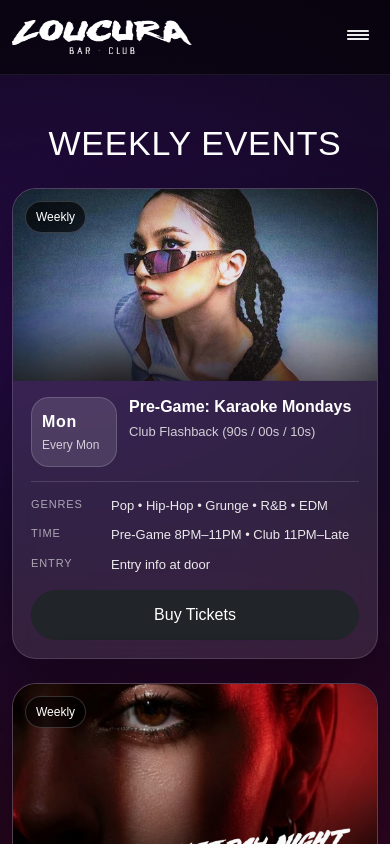
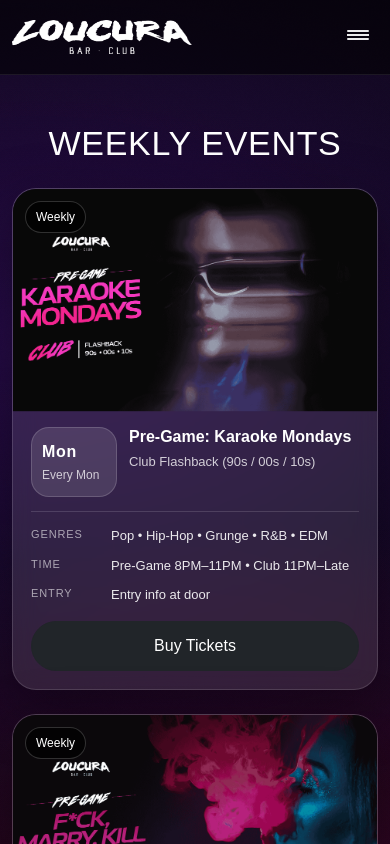
Before and after one commit to Divy-Dodeja001/loucura, a Next.js app: page /events in a window 390 px wide. Shown: the top 844 px of the page. Built offline with nearby package versions, Linux system fonts and the light colour scheme; a web font is replaced by a local one.

Commit message:
added new creatives

```diff
--- a/src/app/events.css
+++ b/src/app/events.css
@@ -102,7 +102,6 @@
 
 .event-media {
   position: relative;
-  height: 210px;
   background: rgba(0, 0, 0, 0.25);
 }
 
@@ -219,7 +218,6 @@
 /* Responsive */
 @media (max-width: 576px) {
   .event-media {
-    height: 190px;
   }
   .event-top {
     grid-template-columns: 86px 1fr;
--- a/src/app/events/[slug]/page.js
+++ b/src/app/events/[slug]/page.js
@@ -20,7 +20,7 @@
     timeRange: "Pre-Game 8PM–11PM • Club 11PM–Late",
     entryInfo: "Entry info at door",
     href: "/events/monday",
-    image: {mobile:"/home/event1M.jpg", desktop:"/home/event1D.jpg"},
+    image: {mobile:"/home/event1M.jpg", desktop:"/home/event1D.png"},
     heading: "KARAOKE MONDAYS",
     description: `THE PRE-GAME: KARAOKE MONDAYS
 The night begins with you center stage. The Pre-Game is our high-energy Karaoke takeover where the drinks are cold and the mic is hot. It's the perfect excuse to round up the crew, grab a drink and belt out those guilty pleasures before the club kicks into high gear. No judgment, just pure, unadulterated fun to set the tone for the night ahead.
--- a/src/app/events/page.js
+++ b/src/app/events/page.js
@@ -33,7 +33,7 @@
     timeRange: "Pre-Game 8PM–11PM • Club 11PM–Late",
     entryInfo: "Entry info at door",
     href: "/events/monday",
-    image: {mobile:"/home/event1M.jpg", desktop:"/home/event1D.jpg"},
+    image: {mobile:"/home/event1M.jpg", desktop:"/home/event1D.png"},
     heading: "KARAOKE MONDAYS",
     description: `THE PRE-GAME: KARAOKE MONDAYS
 The night begins with you center stage. The Pre-Game is our high-energy Karaoke takeover where the drinks are cold and the mic is hot. It's the perfect excuse to round up the crew, grab a drink and belt out those guilty pleasures before the club kicks into high gear. No judgment, just pure, unadulterated fun to set the tone for the night ahead.
@@ -207,7 +207,7 @@
                       <Link href={`/events/${ev.slug}`}>
                         <div className="event-media">
                           <img
-                            src={ev.image.mobile}
+                            src={ev.image.desktop}
                             alt={ev.eventName}
                             className="event-img"
                           />
```
